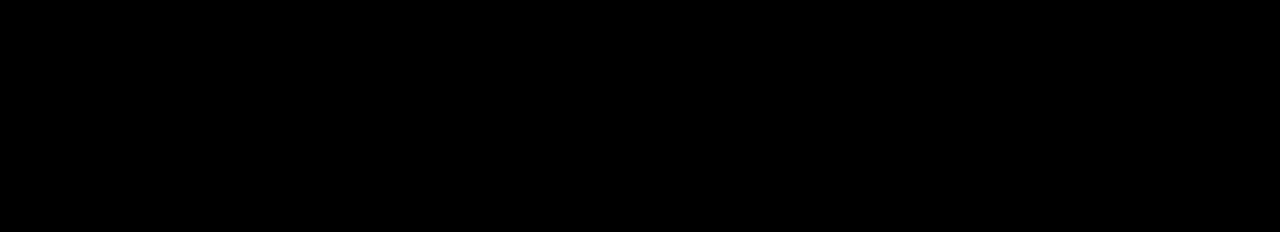
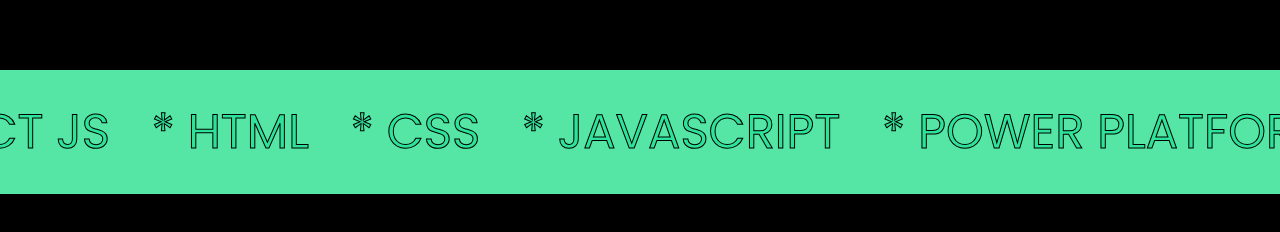
Before and after one commit to TruongThuUyen/My-Portfolio-Project, a Next.js app: page / in a window 1280 px wide. Shown: the part 4927-5159 px from the top of the page. Before the commit the page ends 4937 px from the top, so only its background shows below. Built offline with nearby package versions, Linux system fonts and the light colour scheme.

Commit message:
Added Text marquee section component

```diff
--- a/src/app/page.js
+++ b/src/app/page.js
@@ -8,6 +8,8 @@
 import avatar from '../../public/images/avatar.jpg';
 import Loading from './loading';
 import PersonalProjects from '@/components/projects/Projects';
+import TextMarquee from '@/components/text-marquee/TextMarquee';
+import FeedBack from '@/components/feedback/FeedBack';
 
 export default function Home() {
   const [isLoading, setIsLoading] = useState(false);
@@ -20,14 +22,11 @@
   }, []);
 
   return (
-    <main className='h-[2000px]'>
+    <main>
       {isLoading ? (
         <Loading />
       ) : (
-        <section
-          className='w-full h-screen
-
-      '>
+        <section className='w-full'>
           {/* HEADER */}
           <header
             className='fixed top-0  h-[54px] sm:h-[60px] lg:h-[78px]
@@ -186,6 +185,10 @@
           {/* PERSONAL PROJECTS SECTION */}
           <PersonalProjects />
           {/* END  PERSONAL PROJECTS SECTION */}
+
+          {/* TEXT MARQUEE SECTION */}
+          <TextMarquee />
+          {/* END TEXT MARQUEE SECTION */}
         </section>
       )}
     </main>
--- /dev/null
+++ b/src/components/text-marquee/TextMarquee.js
@@ -0,0 +1,22 @@
+import './styled.css';
+
+export default function TextMarquee() {
+  return (
+    <div className='stoke-ticket my-[60px] whitespace-nowrap bg-[var(--color-primary-green)]'>
+      <ul>
+        <li>* REACT JS</li>
+        <li>* HTML</li>
+        <li>* CSS</li>
+        <li>* Javascript</li>
+        <li>* POWER Platform</li>
+      </ul>
+      <ul aria-hidden='true'>
+        <li>* REACT JS</li>
+        <li>* CSS</li>
+        <li>* HTML</li>
+        <li>* Javascript</li>
+        <li>* POWER Platform</li>
+      </ul>
+    </div>
+  );
+}
--- /dev/null
+++ b/src/components/text-marquee/styled.css
@@ -0,0 +1,49 @@
+.stoke-ticket {
+  padding: 26px 0;
+  overflow: hidden;
+  user-select: none;
+  display: flex;
+  align-items: center;
+  --gap: 2.6rem;
+  gap: var(--gap);
+}
+
+.stoke-ticket:hover ul {
+  animation-play-state: paused;
+}
+
+.stoke-ticket ul {
+  list-style: none;
+  display: flex;
+  align-items: center;
+  justify-content: center;
+  gap: 2.6rem;
+  animation: marquee 6s linear infinite;
+  flex-shrink: 0;
+}
+
+.stoke-ticket ul li {
+  display: inline-block;
+  font-size: 3rem;
+  font-weight: 700;
+  color: transparent;
+  -webkit-text-fill-color: #2de39a;
+  -webkit-text-stroke: 1px #000;
+  font-weight: 400;
+  text-transform: uppercase;
+}
+
+@keyframes marquee {
+  to {
+    transform: translateX(calc(-100% - var(--gap)));
+  }
+}
+
+@media screen and (max-width: 648px) {
+  .stoke-ticket {
+    padding: 20px 0;
+  }
+  .stoke-ticket ul li {
+    font-size: 2rem;
+  }
+}
```
